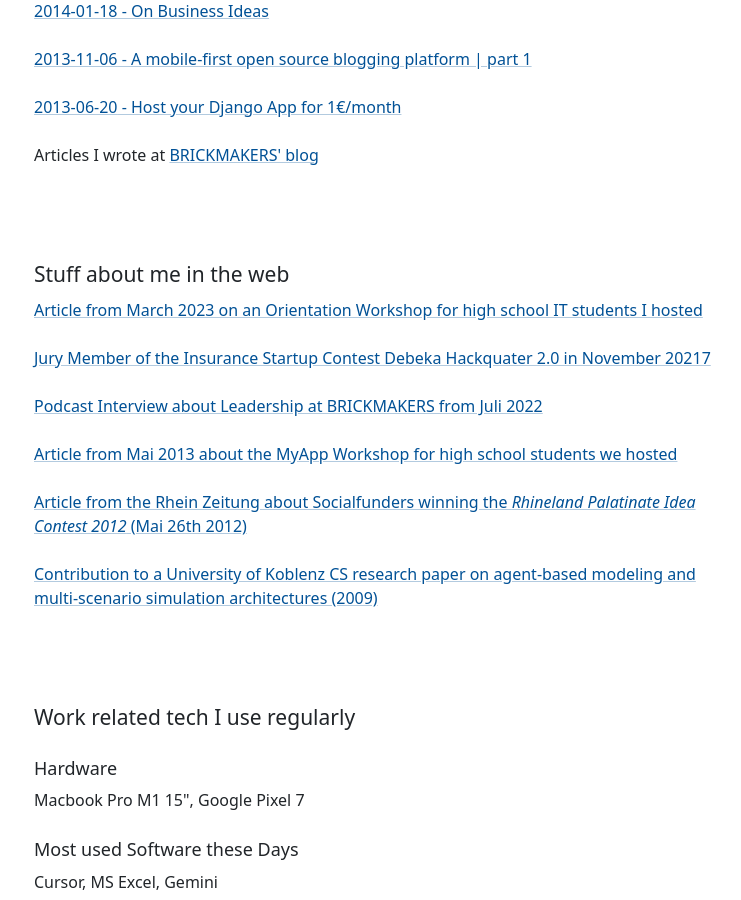
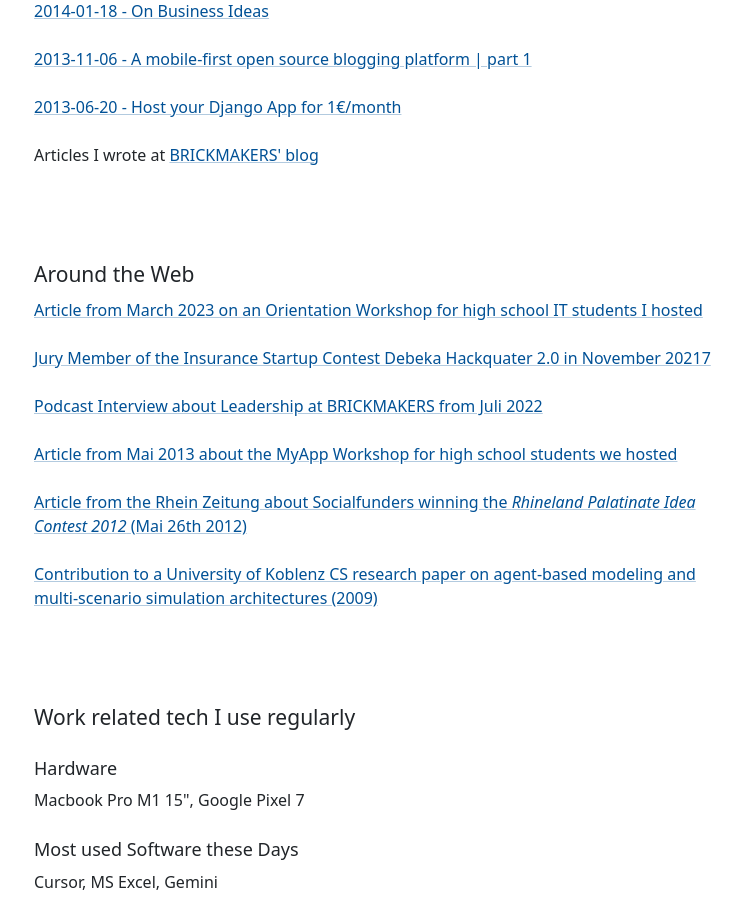
Before and after one commit to jnkwrych/jnkwrych.github.io, a Jekyll site: the page built from index.html, in a window 1280 px wide and 900 px high, scrolled down 2293 px. Shown: the whole window, without its empty margins (253-994 px from the left). Built offline with Jekyll 4.4.1, drawn with Linux system fonts in a browser that asks for light colours.

Commit message:
Change heading from 'Stuff about me in the web' to 'Around the Web'

```diff
--- a/index.html
+++ b/index.html
@@ -92,7 +92,7 @@
 </article>
 
 <article>
-    <h2>Stuff about me in the web</h2>
+    <h2>Around the Web</h2>
     <p>
         <a href="https://www.hilda-gymnasium.org/aktuelles-detailansicht/einblicke-in-die-it-berufswelt"
            target="_blank">Article from March 2023 on an Orientation Workshop for high school IT students I hosted</a></p>
```
